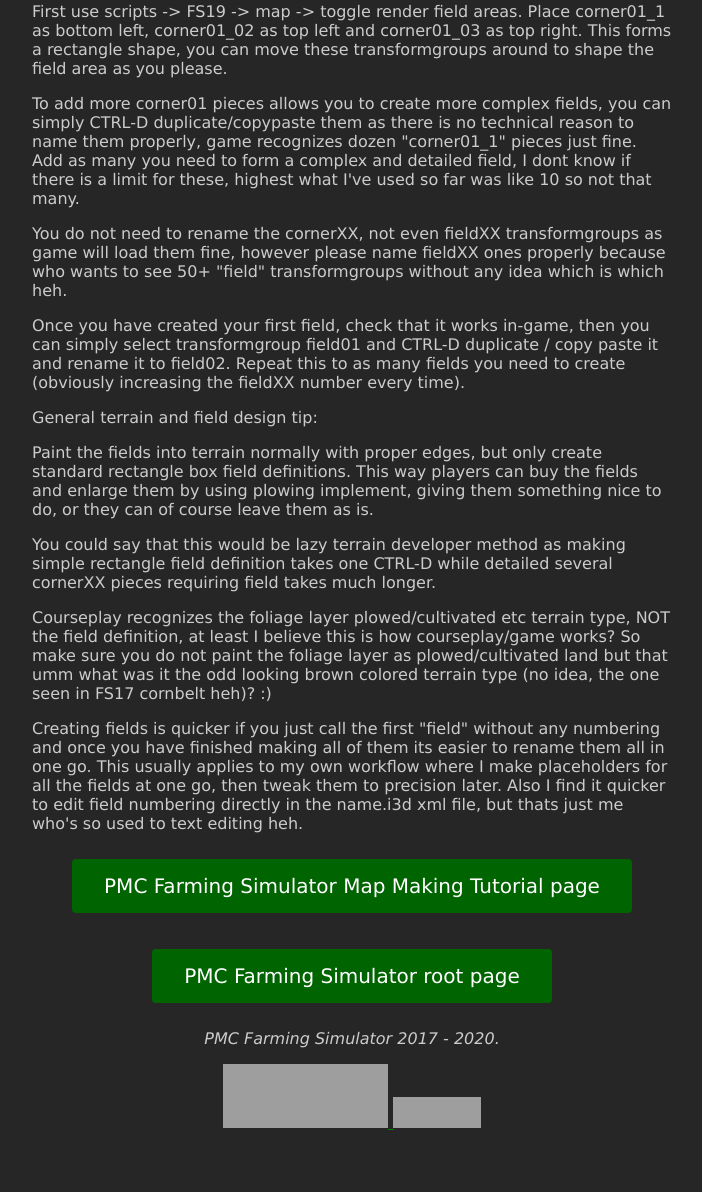
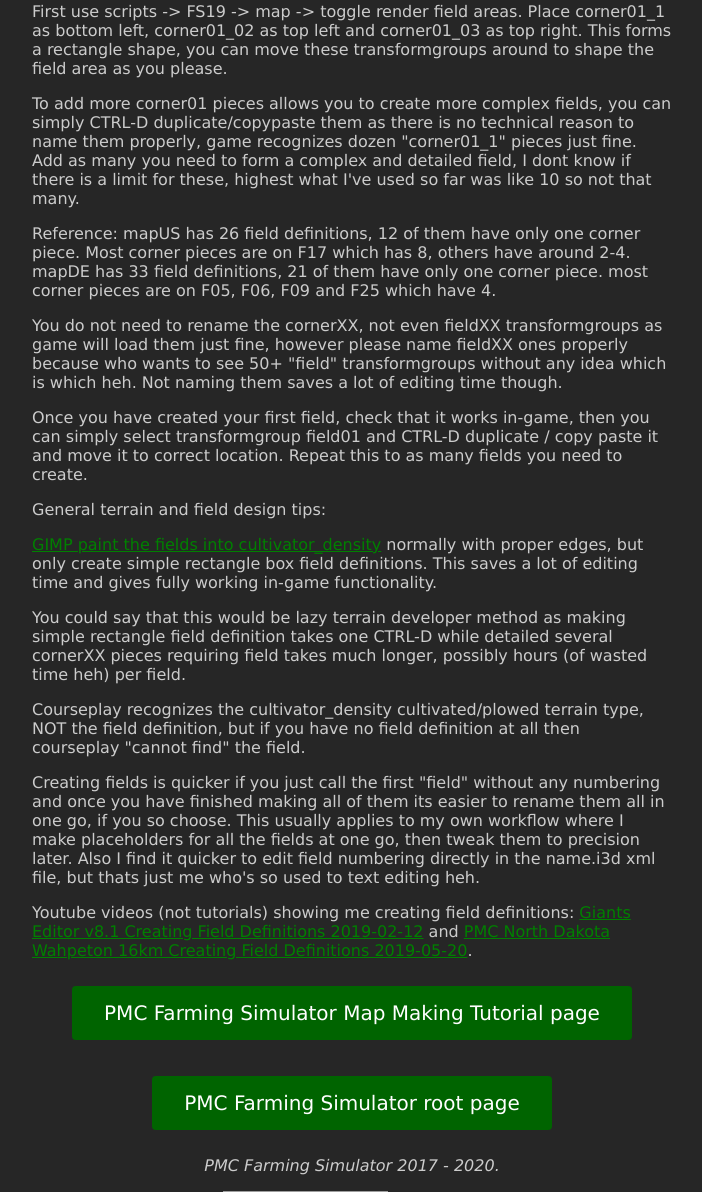
Before and after one commit to SnakeManPMC/html-farming-simulator.org, a PHP site: page /19/terrain-field-definitions.php in a window 1280 px wide. Shown: the part 498-1690 px from the top of the page, without its empty margins (288-990 px from the left). Before the commit the page ends 1628 px from the top, so only its background shows below. Run offline with PHP 8.4, Linux system fonts and the light colour scheme; grey boxes are pictures that could not be loaded.

Commit message:
Few corrections, giants reference and video links added

```diff
--- a/19/terrain-field-definitions.php
+++ b/19/terrain-field-definitions.php
@@ -4,7 +4,7 @@
 <title>Field Definitions Farming Simulator 19 - PMC Farming</title>
 <LINK href="../css.css" rel=stylesheet type="text/css">
 <META name="description" content="Field Definitions Farming Simulator 19 - PMC Farming">
-<META name="keywords" content="Terrain, Field Definitions, PMC, Farming">
+<META name="keywords" content="Terrain, Field, Definitions, PMC, Farming, Simulator">
 <meta charset="UTF-8">
 <meta name="viewport" content="width=device-width, initial-scale=1">
 
@@ -51,31 +51,39 @@ To add more corner01 pieces allows you to create more complex fields, you can si
 </p>
 
 <p>
-You do not need to rename the cornerXX, not even fieldXX transformgroups as game will load them fine, however please name fieldXX ones properly because who wants to see 50+ "field" transformgroups without any idea which is which heh.
+Reference: mapUS has 26 field definitions, 12 of them have only one corner piece. Most corner pieces are on F17 which has 8, others have around 2-4. mapDE has 33 field definitions, 21 of them have only one corner piece. most corner pieces are on F05, F06, F09 and F25 which have 4.
 </p>
 
 <p>
-Once you have created your first field, check that it works in-game, then you can simply select transformgroup field01 and CTRL-D duplicate / copy paste it and rename it to field02. Repeat this to as many fields you need to create (obviously increasing the fieldXX number every time).
+You do not need to rename the cornerXX, not even fieldXX transformgroups as game will load them just fine, however please name fieldXX ones properly because who wants to see 50+ "field" transformgroups without any idea which is which heh. Not naming them saves a lot of editing time though.
 </p>
 
 <p>
-General terrain and field design tip:
+Once you have created your first field, check that it works in-game, then you can simply select transformgroup field01 and CTRL-D duplicate / copy paste it and move it to correct location. Repeat this to as many fields you need to create.
 </p>
 
 <p>
-Paint the fields into terrain normally with proper edges, but only create standard rectangle box field definitions. This way players can buy the fields and enlarge them by using plowing implement, giving them something nice to do, or they can of course leave them as is.
+General terrain and field design tips:
 </p>
 
 <p>
-You could say that this would be lazy terrain developer method as making simple rectangle field definition takes one CTRL-D while detailed several cornerXX pieces requiring field takes much longer.
+<a href="terrain-cultivator_density-gimp.php">GIMP paint the fields into cultivator_density</a> normally with proper edges, but only create simple rectangle box field definitions. This saves a lot of editing time and gives fully working in-game functionality.
 </p>
 
 <p>
-Courseplay recognizes the foliage layer plowed/cultivated etc terrain type, NOT the field definition, at least I believe this is how courseplay/game works? So make sure you do not paint the foliage layer as plowed/cultivated land but that umm what was it the odd looking brown colored terrain type (no idea, the one seen in FS17 cornbelt heh)? :)
+You could say that this would be lazy terrain developer method as making simple rectangle field definition takes one CTRL-D while detailed several cornerXX pieces requiring field takes much longer, possibly hours (of wasted time heh) per field.
 </p>
 
 <p>
-Creating fields is quicker if you just call the first "field" without any numbering and once you have finished making all of them its easier to rename them all in one go. This usually applies to my own workflow where I make placeholders for all the fields at one go, then tweak them to precision later. Also I find it quicker to edit field numbering directly in the name.i3d xml file, but thats just me who's so used to text editing heh.
+Courseplay recognizes the cultivator_density cultivated/plowed terrain type, NOT the field definition, but if you have no field definition at all then courseplay "cannot find" the field.
+</p>
+
+<p>
+Creating fields is quicker if you just call the first "field" without any numbering and once you have finished making all of them its easier to rename them all in one go, if you so choose. This usually applies to my own workflow where I make placeholders for all the fields at one go, then tweak them to precision later. Also I find it quicker to edit field numbering directly in the name.i3d xml file, but thats just me who's so used to text editing heh.
+</p>
+
+<p>
+Youtube videos (not tutorials) showing me creating field definitions: <a href="https://www.youtube.com/watch?v=pduoexeyr9A" target="_blank">Giants Editor v8.1 Creating Field Definitions 2019-02-12</a> and <a href="https://www.youtube.com/watch?v=L0aebflF100" target="_blank">PMC North Dakota Wahpeton 16km Creating Field Definitions 2019-05-20</a>.
 </p>
 
 </section>
```
